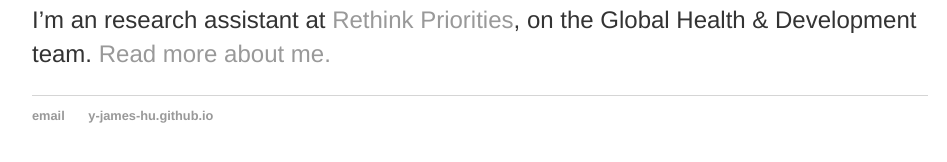
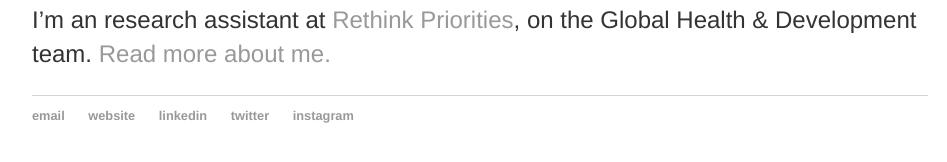
Before and after one commit to y-james-hu/y-james-hu.github.io, a Jekyll site: the page built from index.html, in a window 1280 px wide. Shown: the part 194-356 px from the top of the page, without its empty margins (160-1107 px from the left). Built offline with Jekyll 4.4.1, drawn with Linux system fonts in a browser that asks for light colours.

Commit message:
Update default.html

```diff
--- a/_layouts/default.html
+++ b/_layouts/default.html
@@ -23,7 +23,10 @@
 			<footer>
 	    		<ul>
 	        		<li><a href="mailto:james@rethinkpriorities.org">email</a></li>
-	        		<li><a href="https://y-james-hu.github.io">y-james-hu.github.io</a></li>
+	        		<li><a href="https://y-james-hu.github.io">website</a></li>
+				<li><a href="https://www.linkedin.com/in/y-james-hu">linkedin</a></li>
+				<li><a href="https://www.twitter.com/y_james_hu">twitter</a></li>
+				<li><a href="https://www.instagram.com/y.james.hu/">instagram</a></li>
 				</ul>
 			</footer>
 		</body>
```
